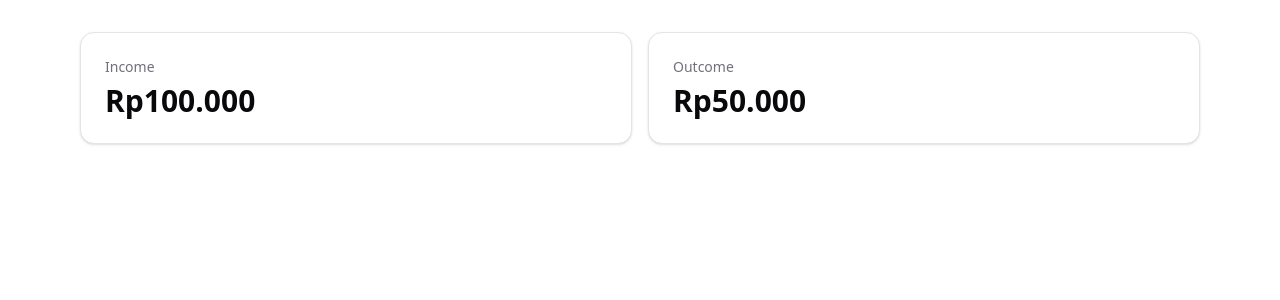
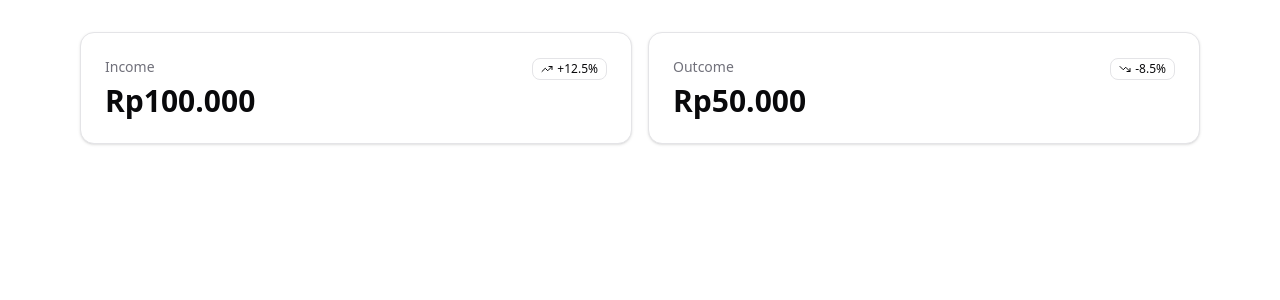
Before and after one commit to riyandarmawan/TrackSaldo, a Next.js app: page /dashboard in a window 1280 px wide. Shown: the top 300 px of the page. Built offline with nearby package versions, Linux system fonts and the light colour scheme.

Commit message:
add: layout for dashboard (unfinished)

```diff
--- /dev/null
+++ b/app/dashboard/layout.tsx
@@ -0,0 +1,12 @@
+export default function DashboardLayout({
+  children,
+}: Readonly<{
+  children: React.ReactNode;
+}>) {
+  return (
+    <div>
+      <head className="bg-background p-4 fixed inset-x-0 top-0"></head>
+      <main>{children}</main>
+    </div>
+  );
+}
--- a/app/dashboard/page.tsx
+++ b/app/dashboard/page.tsx
@@ -1,12 +1,20 @@
-import { Card, CardDescription, CardHeader, CardTitle } from "@/components/ui/card";
+import { Badge } from "@/components/ui/badge";
+import { Card, CardAction, CardDescription, CardHeader, CardTitle } from "@/components/ui/card";
+import { TrendingDown, TrendingUp } from "lucide-react";
 
 export default function Dashboard() {
     return (
-      <div className="container py-8 grid grid-cols-2 gap-4">
+        <div className="container py-8 grid grid-cols-1 sm:grid-cols-2 gap-4">
             <Card className="@container/card">
                 <CardHeader>
                     <CardDescription>Income</CardDescription>
                     <CardTitle className="text-2xl font-semibold tabular-nums @[250px]/card:text-3xl">Rp100.000</CardTitle>
+                    <CardAction>
+                        <Badge variant="outline">
+                            <TrendingUp />
+                            +12.5%
+                        </Badge>
+                    </CardAction>
                 </CardHeader>
             </Card>
 
@@ -14,6 +22,12 @@ export default function Dashboard() {
                 <CardHeader>
                     <CardDescription>Outcome</CardDescription>
                     <CardTitle className="text-2xl font-semibold tabular-nums @[250px]/card:text-3xl">Rp50.000</CardTitle>
+                    <CardAction>
+                        <Badge variant="outline">
+                            <TrendingDown />
+                            -8.5%
+                        </Badge>
+                    </CardAction>
                 </CardHeader>
             </Card>
         </div>
```
Also changed, not shown: 1 other file (tests, documents, lock files or other folders). Lines whose indentation alone changed are shown as unchanged.
